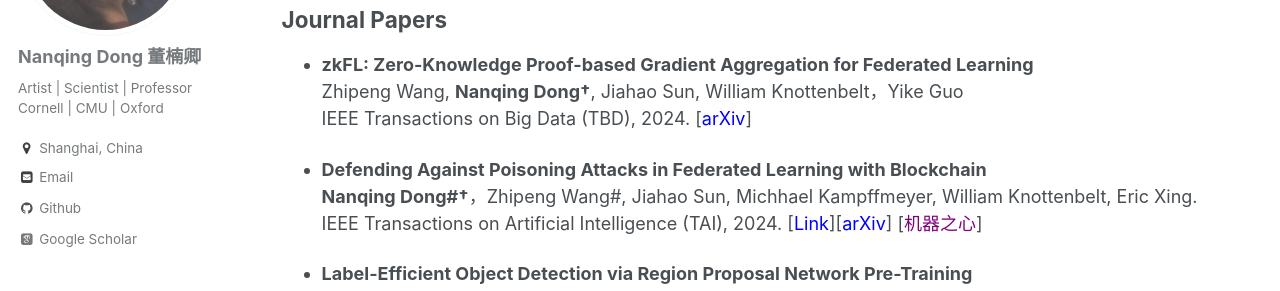
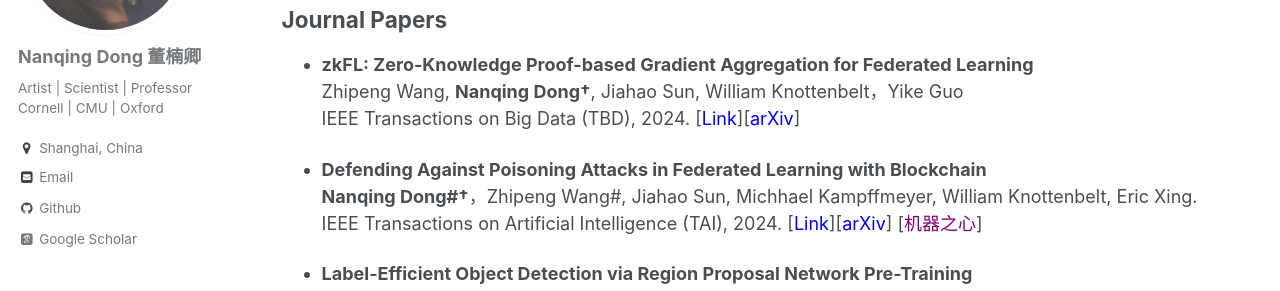
Before and after one commit to eveningdong/eveningdong.github.io, a Jekyll site: the page built from _pages/publication.md, in a window 1280 px wide and 900 px high. Shown: the part 257-548 px from the top of the window. Built offline with Jekyll 4.4.1, drawn with Linux system fonts in a browser that asks for light colours; some web fonts are replaced.

Commit message:
Update publication.md

```diff
--- a/_pages/publication.md
+++ b/_pages/publication.md
@@ -12,7 +12,7 @@ author_profile: true
 ## Journal Papers
 * **zkFL: Zero-Knowledge Proof-based Gradient Aggregation for Federated Learning**
   Zhipeng Wang, **Nanqing Dong†**, Jiahao Sun, William Knottenbelt，Yike Guo
-  IEEE Transactions on Big Data (TBD), 2024.  [[<span style="color:blue">arXiv</span>]](http://arxiv.org/pdf/2310.02554.pdf)
+  IEEE Transactions on Big Data (TBD), 2024.  [[<span style="color:blue">Link</span>]](https://ieeexplore.ieee.org/document/10535217)[[<span style="color:blue">arXiv</span>]](http://arxiv.org/pdf/2310.02554.pdf)
 
 * **Defending Against Poisoning Attacks in Federated Learning with Blockchain**
   **Nanqing Dong#†**，Zhipeng Wang#, Jiahao Sun, Michhael Kampffmeyer, William Knottenbelt, Eric Xing.
```
